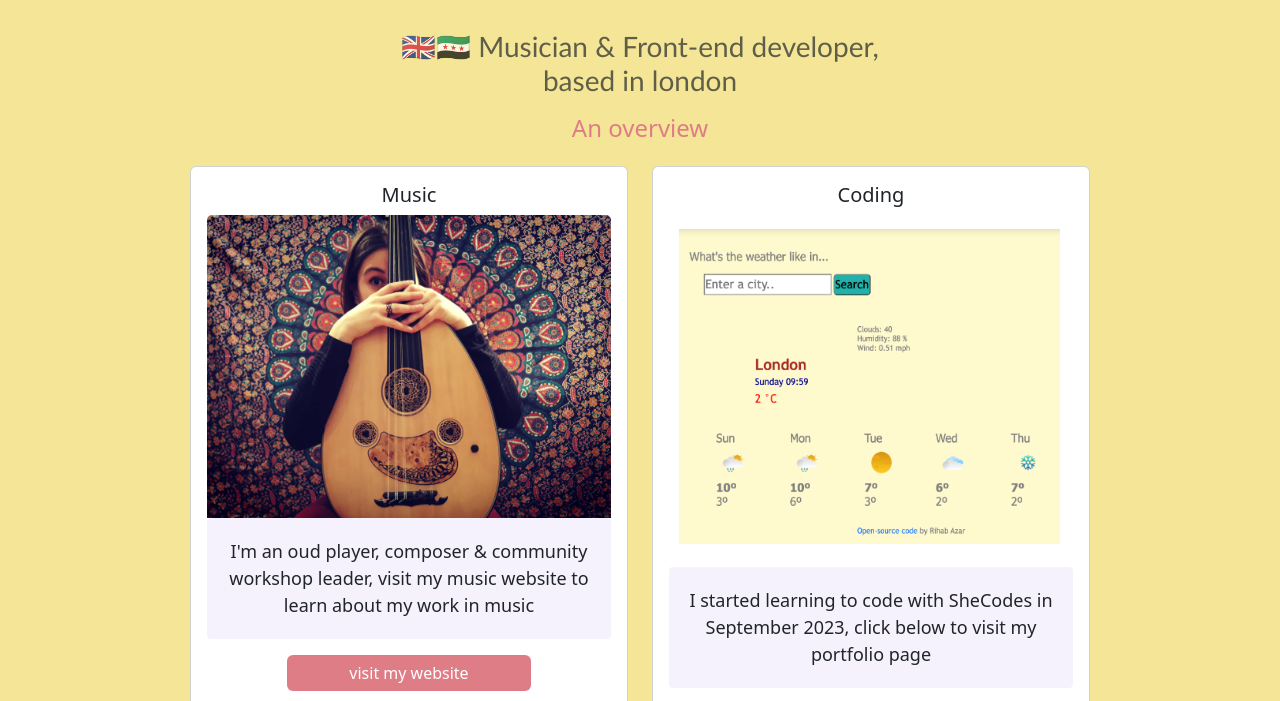
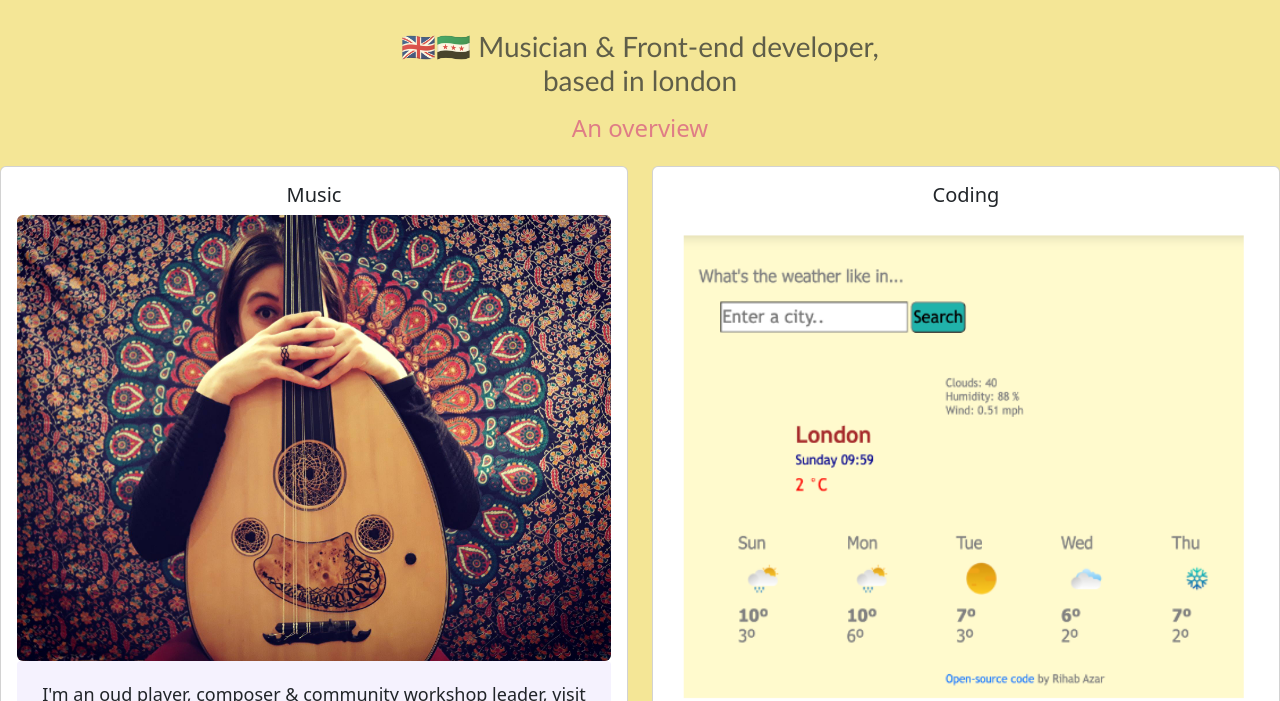
Before and after one commit to Shahbi88/portfolio-proper, a website: page index.html in a window 1280 px wide. Shown: the part 239-940 px from the top of the page. Drawn offline with nearby package versions, Linux system fonts and the light colour scheme.

Commit message:
stacking

```diff
--- a/index.html
+++ b/index.html
@@ -23,7 +23,7 @@
     body {
       background-color: #f4e696;
          margin: auto;
-      max-width: 900px;
+
     }
 
     @media (max-width: 600px) {
@@ -101,6 +101,10 @@ footer ,a {
   display: block;
   justify-content: center;
 }
+img{
+  max-width: 100%
+height: auto
+}
   </style>
   <body>
     <nav class="navbar navbar-light navbar-expand-lg d-flex justify-content-between" id="strip">
@@ -166,50 +170,29 @@ footer ,a {
       <h4 class="d-flex justify-content-center mt-3 mb-4">An overview</h4>
     </div>
 <div class="row d-flex justify-content-center">
-      <div class="col-6 d-flex">
-        <div class="card flex-fill" style="width: 18rem">
-          <div class="card-body">
+  <div class="col-12 col-md-6">
+    <div class="card">
+      <div class="card-body ">
         <h5 class="card-title">Music</h5>
-            <img
-              class="card-img-top"
-              src="/images/mandala.jpg"
-              alt="an image of Rihab holding her instrument, the oud"
-            />
-            <p class="card-text">
-              I'm an oud player, composer & community workshop leader, visit my
-              music website to learn about my work in music
-            </p>
-            <a
-              href="https://www.rihabazar.co.uk/"
-              target="_blank"
-              class="btn btn-primary d-block justify-content-center"
-              >visit my website</a
-            >
+        <img class="card-img-top img-fluid rounded" src="/images/mandala.jpg" alt="an image of Rihab holding her instrument, the oud" />
+        <p class="card-text">I'm an oud player, composer & community workshop leader, visit my music website to learn about my work in music</p>
+        <a href="https://www.rihabazar.co.uk/" target="_blank" class="btn btn-primary d-block justify-content-center">visit my website</a>
       </div>
     </div>
   </div>
-      <div class="col-6 d-flex">
-        <div class="card flex-fill" style="width: 18rem">
+  <div class="col-12 col-md-6">
+    <div class="card">
       <div class="card-body d-block justify-content-center">
         <h5 class="card-title">Coding</h5>
-            <img
-              class="card-img-top"
-              src="/images/thumbnail-cast.png"
-              alt="image of weather forecast app Rihab'd coded"
-            />
-            <p class="card-text">
-              I started learning to code with SheCodes in September 2023, click
-              below to visit my portfolio page
-            </p>
-            <a
-              href="portfolio.html"
-              class="btn btn-primary d-block justify-content-center"
-              >visit my portfolio</a
-            >
+        <img class="card-img-top img-fluid rounded" src="/images/thumbnail-cast.png" alt="image of weather forecast app Rihab'd coded" />
+        <p class="card-text">I started learning to code with SheCodes in September 2023, click below to visit my portfolio page</p>
+        <a href="portfolio.html" class="btn btn-primary d-block justify-content-center">visit my portfolio</a>
       </div>
     </div>
   </div>
 </div>
+
+
       <div class="info" class="d-block text-center">
       <button type="button" class="btn btn-light border thicker-border m-3">
         <a href="contact.html" class="text-decoration-none green">
```
Also changed, not shown: about.html (+10 -14 lines), contact.html (+4 -0 lines), portfolio.html (+4 -1 lines). Lines whose indentation alone changed are shown as unchanged.
